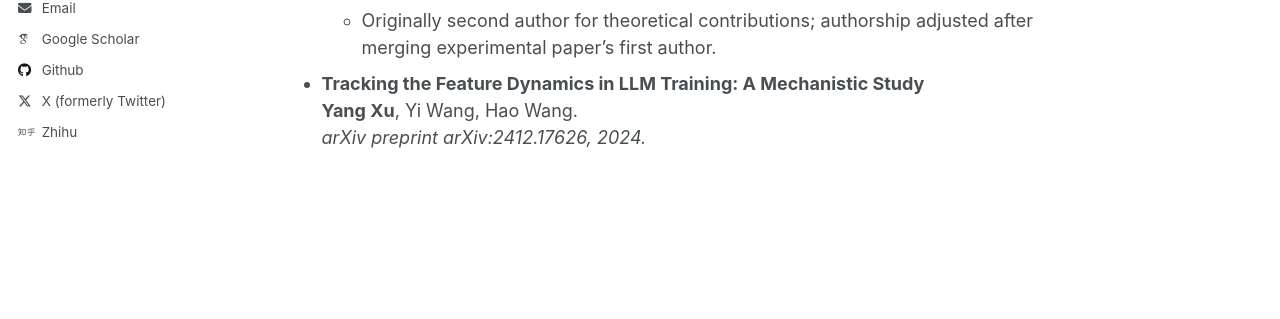
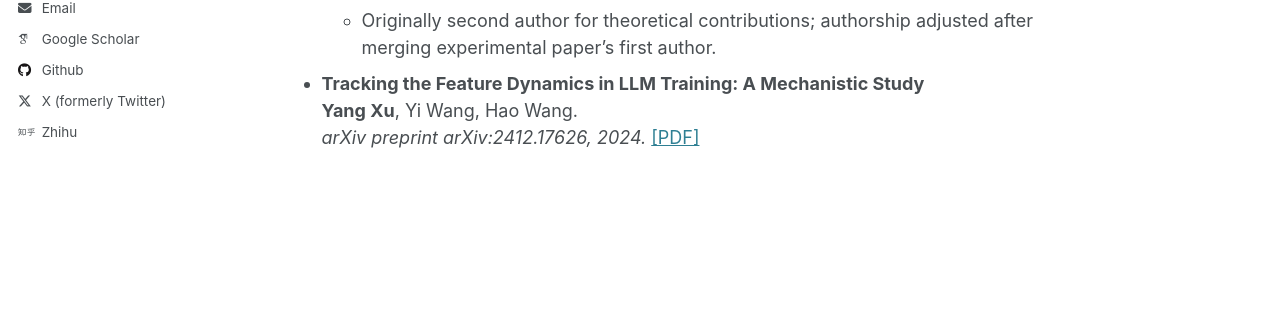
Before and after one commit to Superposition09m/Superposition09m.github.io, a Jekyll site: the page built from _pages/about.md, in a window 1280 px wide and 900 px high, scrolled down 744 px. Shown: the part 350-669 px from the top of the window. Built offline with Jekyll 4.4.1, drawn with Linux system fonts in a browser that asks for light colours; some web fonts are replaced.

Commit message:
Reapply "arXiv_v2.pdf"
This reverts commit aea57744d17eb0280d41ea8a35c3045231b4dc0f.

```diff
--- a/_pages/about.md
+++ b/_pages/about.md
@@ -36,3 +36,4 @@ Selected Papers
 - **Tracking the Feature Dynamics in LLM Training: A Mechanistic Study**
   **Yang Xu**, Yi Wang, Hao Wang.
   *arXiv preprint arXiv:2412.17626, 2024.*
+  [\[PDF\]](\files\arXiv_v2.pdf)
```
